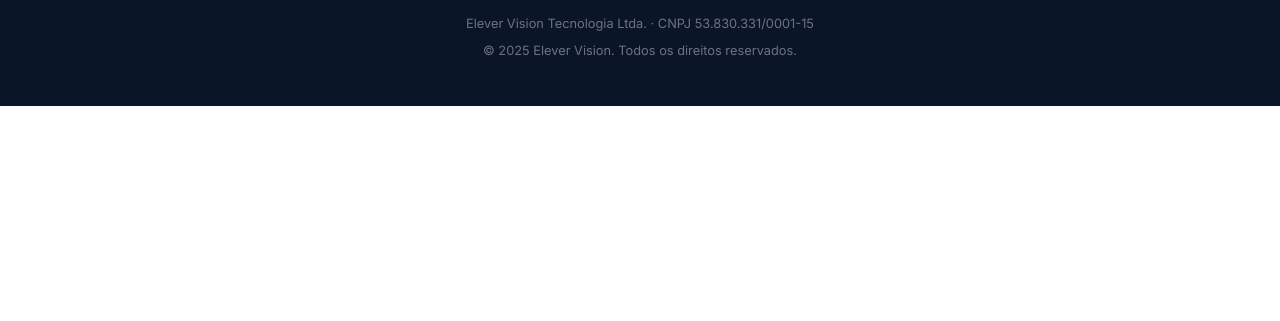
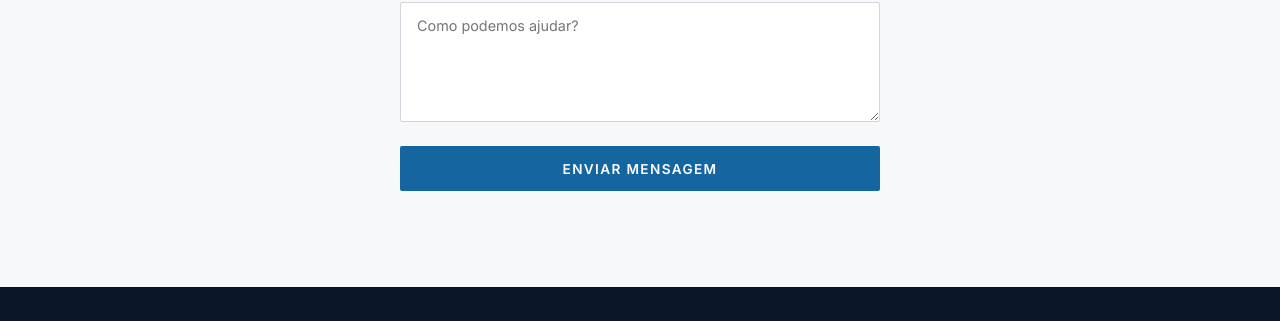
Before and after one commit to elever-vision/elever-vision.github.io, a plain HTML site: page index.html in a window 1280 px wide. Shown: the part 3785-4106 px from the top of the page. Before the commit the page ends 3891 px from the top, so only its background shows below. Drawn offline with nearby package versions, Linux system fonts and the light colour scheme.

Commit message:
feat: favicon multi-tamanho, formulário de contato, ano 2026
- Favicons 32px, 128px, 180px (apple-touch-icon), 192px (android)
- Formulário de contato via Formspree (sem backend)
- Ano do copyright atualizado para 2026

```diff
--- a/index.html
+++ b/index.html
@@ -10,7 +10,9 @@
     <meta property="og:image" content="https://elever.vision/img/logo-square.png">
     <meta property="og:url" content="https://elever.vision">
     <meta property="og:type" content="website">
-    <link rel="icon" type="image/png" href="img/favicon.png">
+    <link rel="icon" type="image/png" sizes="32x32" href="img/favicon-32.png">
+    <link rel="icon" type="image/png" sizes="128x128" href="img/favicon.png">
+    <link rel="apple-touch-icon" sizes="180x180" href="img/apple-touch-icon.png">
     <link rel="preconnect" href="https://fonts.googleapis.com">
     <link rel="preconnect" href="https://fonts.gstatic.com" crossorigin>
     <link href="https://fonts.googleapis.com/css2?family=Inter:wght@300;400;500;600;700&family=Source+Sans+3:wght@300;400;600&display=swap" rel="stylesheet">
@@ -453,6 +455,65 @@
             color: var(--blue-primary);
         }
 
+        .contact-form {
+            max-width: 480px;
+            margin: 3rem auto 0;
+            text-align: left;
+        }
+
+        .contact-form input,
+        .contact-form textarea {
+            width: 100%;
+            padding: 0.9rem 1rem;
+            margin-bottom: 1rem;
+            border: 1px solid var(--gray-300);
+            border-radius: 2px;
+            font-family: 'Inter', sans-serif;
+            font-size: 0.9rem;
+            color: var(--gray-900);
+            background: var(--white);
+            transition: border-color 0.3s;
+        }
+
+        .contact-form input:focus,
+        .contact-form textarea:focus {
+            outline: none;
+            border-color: var(--blue-primary);
+        }
+
+        .contact-form textarea {
+            min-height: 120px;
+            resize: vertical;
+        }
+
+        .contact-form button {
+            width: 100%;
+            padding: 0.9rem;
+            background: var(--blue-primary);
+            color: var(--white);
+            border: none;
+            font-family: 'Inter', sans-serif;
+            font-size: 0.85rem;
+            font-weight: 600;
+            letter-spacing: 0.1em;
+            text-transform: uppercase;
+            cursor: pointer;
+            transition: background 0.3s;
+            border-radius: 2px;
+        }
+
+        .contact-form button:hover {
+            background: var(--blue-mid);
+        }
+
+        .form-success {
+            display: none;
+            text-align: center;
+            padding: 2rem;
+            color: var(--blue-primary);
+            font-weight: 500;
+        }
+
         /* FOOTER */
         footer {
             background: var(--blue-deep);
@@ -658,6 +719,14 @@
         <p class="section-text">Cada projeto começa com uma conversa. Conte-nos seu desafio e construiremos juntos o caminho.</p>
         <a href="mailto:contato@elever.vision" class="contact-email">contato@elever.vision</a>
         <a href="https://www.linkedin.com/company/elevervision" target="_blank" rel="noopener" class="contact-linkedin">LinkedIn &rarr;</a>
+
+        <form class="contact-form" id="contact-form" action="https://formspree.io/f/contato@elever.vision" method="POST">
+            <input type="text" name="name" placeholder="Nome" required>
+            <input type="email" name="email" placeholder="E-mail" required>
+            <textarea name="message" placeholder="Como podemos ajudar?" required></textarea>
+            <button type="submit">Enviar mensagem</button>
+        </form>
+        <div class="form-success" id="form-success">Mensagem enviada. Entraremos em contato em breve.</div>
     </div>
 </section>
 
@@ -665,7 +734,7 @@
 <footer>
     <img src="img/logo.png" alt="Elever Vision" class="footer-logo">
     <p>Elever Vision Tecnologia Ltda. &middot; CNPJ 53.830.331/0001-15</p>
-    <p>&copy; 2025 Elever Vision. Todos os direitos reservados.</p>
+    <p>&copy; 2026 Elever Vision. Todos os direitos reservados.</p>
 </footer>
 
 <script>
@@ -685,6 +754,20 @@
 }, { threshold: 0.15 });
 
 document.querySelectorAll('.fade-in').forEach(el => observer.observe(el));
+
+// Contact form
+const form = document.getElementById('contact-form');
+form.addEventListener('submit', async (e) => {
+    e.preventDefault();
+    const data = new FormData(form);
+    try {
+        await fetch(form.action, { method: 'POST', body: data, headers: { 'Accept': 'application/json' } });
+        form.style.display = 'none';
+        document.getElementById('form-success').style.display = 'block';
+    } catch (err) {
+        window.location.href = 'mailto:contato@elever.vision';
+    }
+});
 </script>
 
 </body>
```
Also changed, not shown: img/apple-touch-icon.png (added), img/favicon-32.png (added), img/icon-192.png (added).
